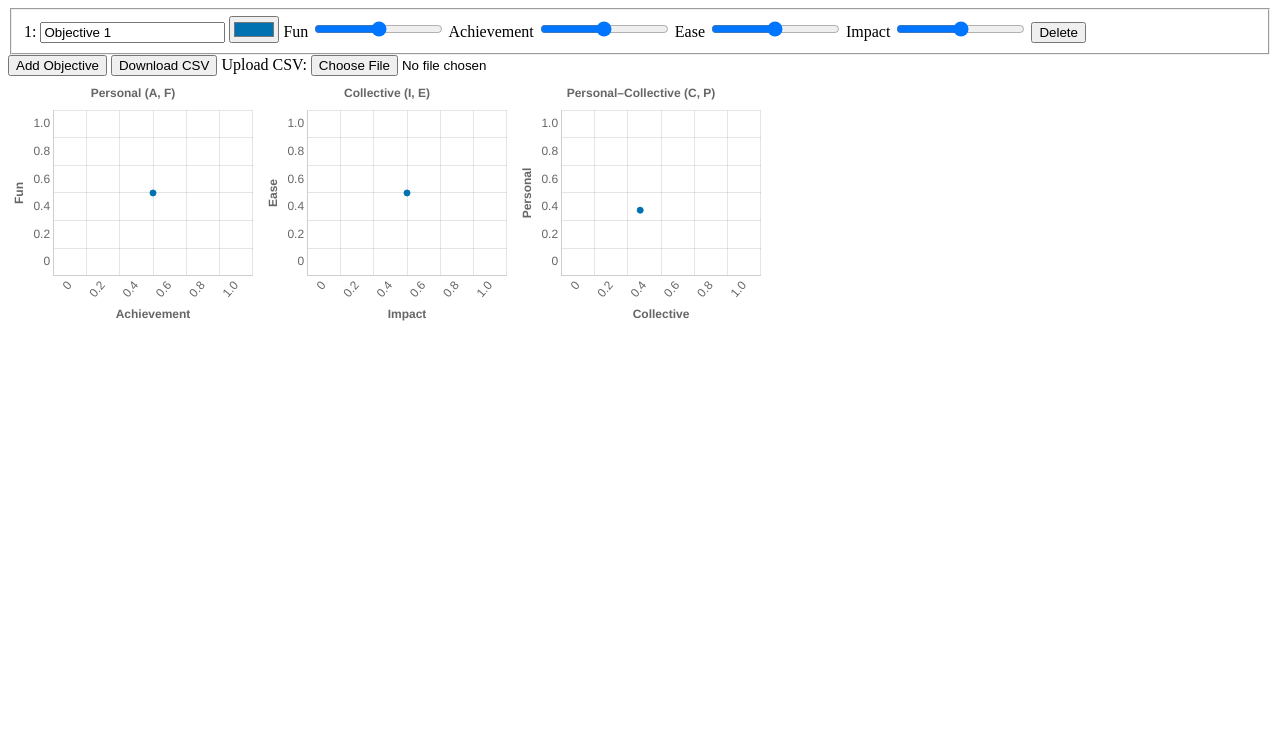
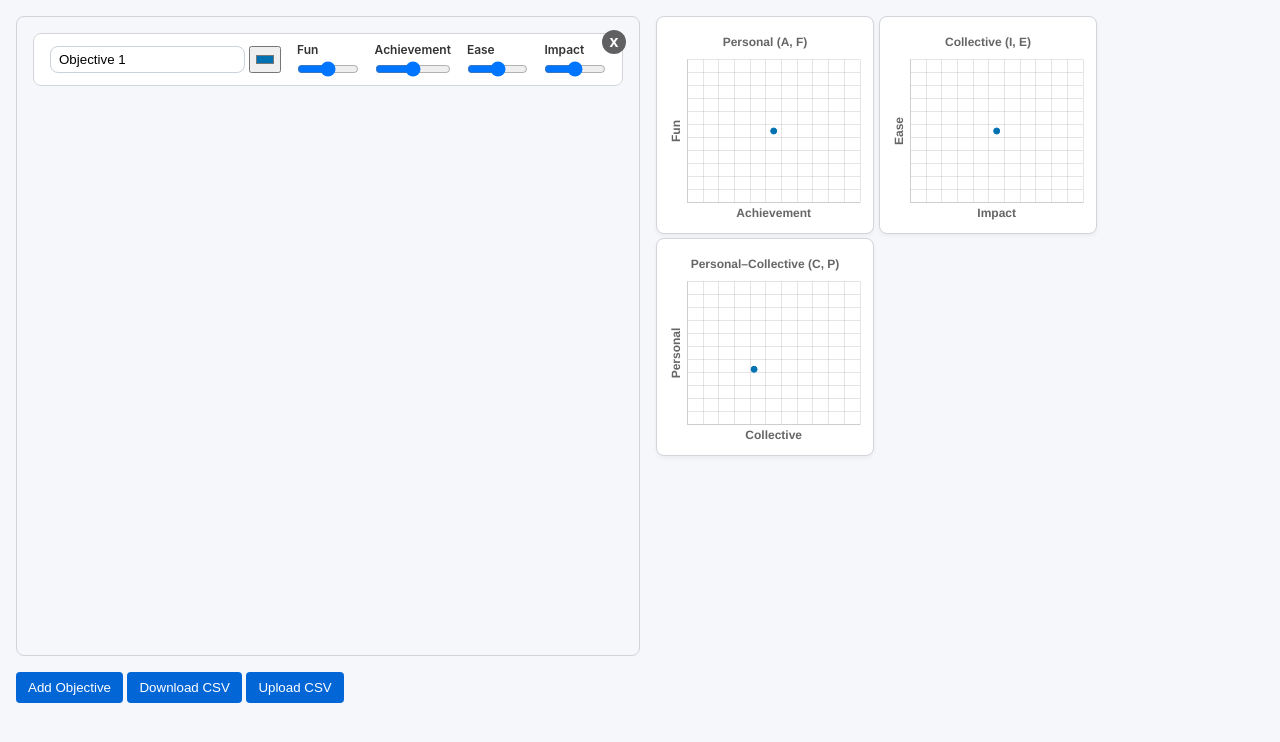
Before and after one commit to dense-analysis/pc-system, a website: page index.htm in a window 1280 px wide. Both pictures are taken after a click on the button "Add Objective". Drawn offline with nearby package versions, Linux system fonts and the light colour scheme.

Commit message:
Radically redesign the PC System tool look and feel

```diff
--- a/index.htm
+++ b/index.htm
@@ -2,63 +2,58 @@
 <html lang="en-GB">
   <head>
     <meta charset="UTF-8">
-
-  </head>
-  <title>Page Title</title>
-    <style>
-      .canvas-wrapper {
-        display: inline-block;
-      }
-    </style>
+    <title>PC System</title>
+    <link rel="stylesheet" href="main.css">
     <script type="text/html" id="objective-template">
       <fieldset name="objective{i}">
-        <span>
-          <label for="name{i}">{i+1}:</label>
-          <input name="name{i}" type="text" value="{name}">
+        <span class="objective-header">
+          <input name="name{i}" type="text" value="{name}" placeholder="Objective {i+1}">
           <input name="color{i}" type="color" value="{color}">
         </span>
-        <span>
+        <span class="objective-dimension">
           <label for="fun{i}">Fun</label>
           <input name="fun{i}" type="range" min="0" max="1" step="0.01" value="{fun}">
         </span>
-        <span>
+        <span class="objective-dimension">
           <label for="achievement{i}">Achievement</label>
           <input name="achievement{i}" type="range" min="0" max="1" step="0.01" value="{achievement}">
         </span>
-        <span>
+        <span class="objective-dimension">
           <label for="ease{i}">Ease</label>
           <input name="ease{i}" type="range" min="0" max="1" step="0.01" value="{ease}">
         </span>
-        <span>
+        <span class="objective-dimension">
           <label for="impact{i}">Impact</label>
           <input name="impact{i}" type="range" min="0" max="1" step="0.01" value="{impact}">
         </span>
         <span>
-          <button type="button" name="delete{i}">Delete</button>
+          <button type="button" name="delete{i}">x</button>
         </span>
       </fieldset>
     </script>
+  </head>
   <body>
-    <form id="pc-form">
+    <main>
+      <form class="pane" id="pc-form">
+        <div id="objectives-pane">
+        </div>
         <button type="button" name="add">Add Objective</button>
         <button type="button" name="download-csv">Download CSV</button>
-      <span>
-        <label for="upload-csv">Upload CSV:</label>
-        <input type="file" name="upload-csv" accept="text/csv" />
-      </span>
+        <button type="button" name="upload-csv">Upload CSV</button>
+        <input type="file" name="upload-csv-input" accept="text/csv" />
       </form>
-    <div>
+      <div class="pane canvases">
         <div class="canvas-wrapper">
-        <canvas id="personal-chart" width="250" height="250"></canvas>
+          <canvas id="personal-chart" width="200" height="200"></canvas>
         </div>
         <div class="canvas-wrapper">
-        <canvas id="collective-chart" width="250" height="250"></canvas>
+          <canvas id="collective-chart" width="200" height="200"></canvas>
         </div>
         <div class="canvas-wrapper">
-        <canvas id="combined-chart" width="250" height="250"></canvas>
+          <canvas id="combined-chart" width="200" height="200"></canvas>
         </div>
       </div>
-
+    </main>
     <script src="https://cdnjs.cloudflare.com/ajax/libs/Chart.js/4.4.1/chart.umd.min.js"></script>
     <script src="main.js"></script>
   </body>
--- /dev/null
+++ b/main.css
@@ -0,0 +1,181 @@
+/* base */
+* {
+  margin: 0;
+  padding: 0;
+  box-sizing: border-box;
+}
+
+body {
+  font-family: -apple-system, BlinkMacSystemFont, "Segoe UI", Roboto, sans-serif;
+  background: #f5f7fa;
+  color: #333;
+  margin: 0;
+  padding: 1rem;
+}
+
+:root {
+  --canvas-wrapper-padding: 0.5rem;
+  --canvas-size: 200px;
+  --border-size: 1px;
+  --canvas-pane-margin: 1rem;
+}
+
+main {
+  display: grid;
+}
+
+#objectives-pane {
+  height: calc(80vh - var(--canvas-wrapper-padding) - var(--canvas-size) - var(--border-size) - var(--canvas-pane-margin));
+  overflow-y: auto;
+  overflow-x: hidden;
+  border: var(--border-size) solid #d1d5da;
+  border-radius: 8px;
+  padding: 1rem;
+  margin-bottom: 1rem;
+}
+
+/* We use fieldset for objectives and there's 4 on the right */
+#pc-form fieldset {
+  position: relative;
+  display: grid;
+  grid-template-columns: auto repeat(4, 1fr);
+  column-gap: 1rem;
+  padding: 0.5rem 1rem;
+  border: var(--border-size) solid #d1d5da;
+  border-radius: 8px;
+  margin-bottom: 0.5rem;
+  background: #fff;
+}
+
+/* keep label + control together, but stack for sliders */
+#pc-form fieldset span {
+  display: flex;
+  align-items: center;
+  gap: 0.25rem;
+}
+
+/* stack label above slider to free up horizontal space */
+#pc-form fieldset span.objective-dimension {
+  flex-direction: column;
+  align-items: flex-start;
+}
+
+/* labels */
+#pc-form label {
+  font-weight: 600;
+  font-size: 12px;
+  white-space: nowrap;
+  overflow: hidden;
+  text-overflow: hidden;
+}
+
+#pc-form input[type="file"] {
+  display: none;
+}
+
+/* text, color, and file inputs */
+#pc-form input[type="text"] {
+  border: var(--border-size) solid #cbd2d9;
+  border-radius: 8px;
+  padding: 0.3rem 0.5rem;
+}
+
+#pc-form input[type="color"] {
+  width: 2rem;
+  padding: 0.25rem;
+}
+
+/* sliders: full-width in their cell, slimmer track */
+#pc-form input[type="range"] {
+  width: 100%;
+  margin: 0;
+}
+
+/* core button styling */
+#pc-form button {
+  background: #0366d6;
+  color: #fff;
+  border: none;
+  border-radius: 4px;
+  padding: 0.5rem 0.75rem;
+  cursor: pointer;
+  transition: background 0.2s ease;
+}
+#pc-form button:hover {
+  background: #0254b3;
+}
+#pc-form button:active {
+  background: #014a94;
+}
+
+/* bottom-row actions all in one line */
+#pc-form > button[name="add"] {
+  grid-column: 1;
+}
+#pc-form > button[name="download-csv"] {
+  grid-column: 2;
+}
+#pc-form > span {
+  grid-column: 3;
+  display: flex;
+  align-items: center;
+  gap: 0.5rem;
+}
+#pc-form > span input[type="file"] {
+  margin: 0;
+}
+
+/* style the delete button */
+#pc-form fieldset button[name^="delete"] {
+  position: absolute;
+  top: -0.25rem;
+  right: -0.25rem;
+
+  /* small circle button */
+  width: 1.5rem;
+  height: 1.5rem;
+  padding: 0;
+  border-radius: 0;
+  color: white;
+  background: #605f61;
+  border-radius: 30px;
+  font-weight: bold;
+  text-align: center;
+
+  /* hide original text */
+  font-size: 1rem;
+}
+
+.pane.canvases {
+  margin: var(--canvas-pane-margin) 0 0 0;
+}
+
+/* chart frames */
+.canvas-wrapper {
+  display: inline-block;
+  padding: var(--canvas-wrapper-padding);
+  background: #fff;
+  border: var(--border-size) solid #d1d5da;
+  border-radius: 8px;
+  box-shadow: 0 2px 4px rgba(0,0,0,0.05);
+}
+
+@media (max-width: 680px) {
+  #pc-form label {
+    max-width: 3.8em;
+  }
+}
+
+@media (min-width: 1200px) {
+  main {
+    grid-template-columns: repeat(2, 1fr);
+  }
+
+  .pane.canvases {
+    margin: 0 0 0 var(--canvas-pane-margin);
+  }
+
+  #objectives-pane {
+    height: 80vh;
+  }
+}
--- a/main.js
+++ b/main.js
@@ -10,6 +10,33 @@ const addButton = pcForm.querySelector('[name="add"]')
 
 if (!(addButton instanceof HTMLButtonElement)) {
   throw new Error("button not found!")
+}
+
+// Load the download CSV button from DOM.
+const downloadCSVButton = pcForm.querySelector('[name="download-csv"]')
+
+if (!(downloadCSVButton instanceof HTMLButtonElement)) {
+  throw new Error("download button not found!")
+}
+
+// Load the upload button from DOM.
+const uploadCSVButton = pcForm.querySelector('[name="upload-csv"]')
+
+if (!(uploadCSVButton instanceof HTMLButtonElement)) {
+  throw new Error("upload button not found!")
+}
+
+// Load the upload CSV input from DOM.
+const uploadCSVInput = pcForm.querySelector('[name="upload-csv-input"]')
+
+if (!(uploadCSVInput instanceof HTMLInputElement)) {
+  throw new Error("file input not found!")
+}
+
+const objectivesPane = document.getElementById("objectives-pane")
+
+if (!(objectivesPane instanceof HTMLDivElement)) {
+  throw new Error("objectives-pane not found!")
 }
 
 const defaultColors = [
@@ -104,6 +131,7 @@ const generateObjectiveHTML = (index, objective) => {
             return ""
         }
       })
+      .trim()
   }
 
   return ""
@@ -143,8 +171,8 @@ const saveObjectives = () => {
 
 /** @type {(index: number, objective: Objective) => void} */
 const addObjectiveToDOM = (index, objective) => {
-  addButton.insertAdjacentHTML(
-    "beforebegin",
+  objectivesPane.insertAdjacentHTML(
+    "beforeend",
     generateObjectiveHTML(index, objective),
   )
 }
@@ -186,7 +214,7 @@ const createChartConfig = ({text, data, labels, colors, xTitle, yTitle}) => ({
         min: 0,
         max: 1,
         offset: true,
-        ticks: {display: true, stepSize: 0.1},
+        ticks: {display: false, stepSize: 0.1},
         grid: {drawTicks: false, offset: true},
       },
       y: {
@@ -195,7 +223,7 @@ const createChartConfig = ({text, data, labels, colors, xTitle, yTitle}) => ({
         min: 0,
         max: 1,
         offset: true,
-        ticks: {display: true, stepSize: 0.1},
+        ticks: {display: false, stepSize: 0.1},
         grid: {drawTicks: false, offset: true},
       },
     },
@@ -414,13 +442,6 @@ pcForm.addEventListener("click", (event) => {
 
 renderCharts()
 
-// Load the download CSV button from DOM.
-const downloadCSVButton = pcForm.querySelector('[name="download-csv"]')
-
-if (!(downloadCSVButton instanceof HTMLButtonElement)) {
-  throw new Error("file input not found!")
-}
-
 /** @type {() => void} */
 const saveCSV = () => {
   // Convert data into CSV.
@@ -448,12 +469,9 @@ downloadCSVButton.addEventListener("click", (event) => {
   saveCSV()
 })
 
-// Load the upload CSV input from DOM.
-const uploadCSVInput = pcForm.querySelector('[name="upload-csv"]')
-
-if (!(uploadCSVInput instanceof HTMLInputElement)) {
-  throw new Error("file input not found!")
-}
+uploadCSVButton.addEventListener("click", () => {
+  uploadCSVInput.click()
+})
 
 /** @type {(text: string | undefined) => number} */
 const parseObjectiveNumber = (text) => {
```
Lines whose indentation alone changed are shown as unchanged.
